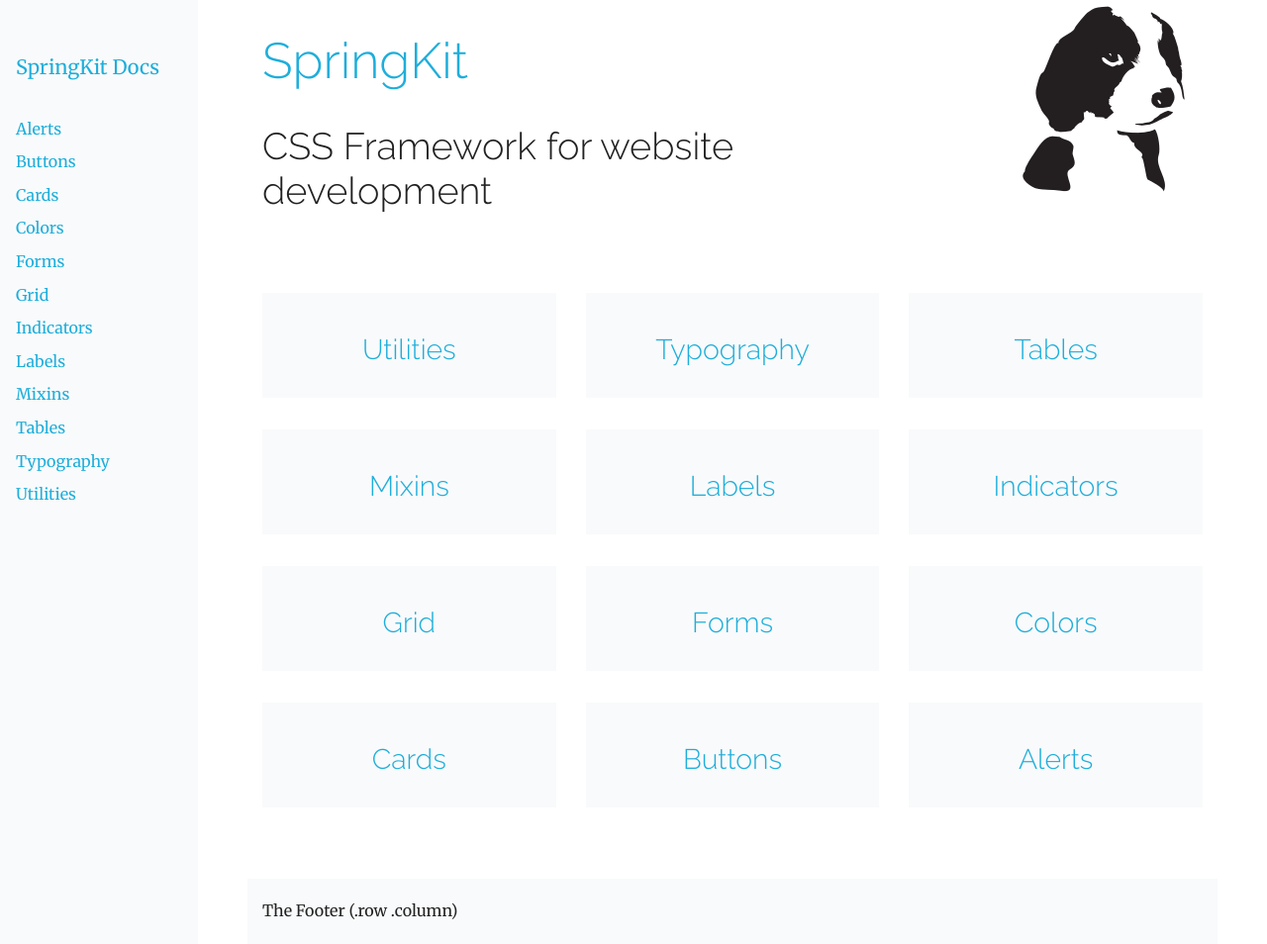
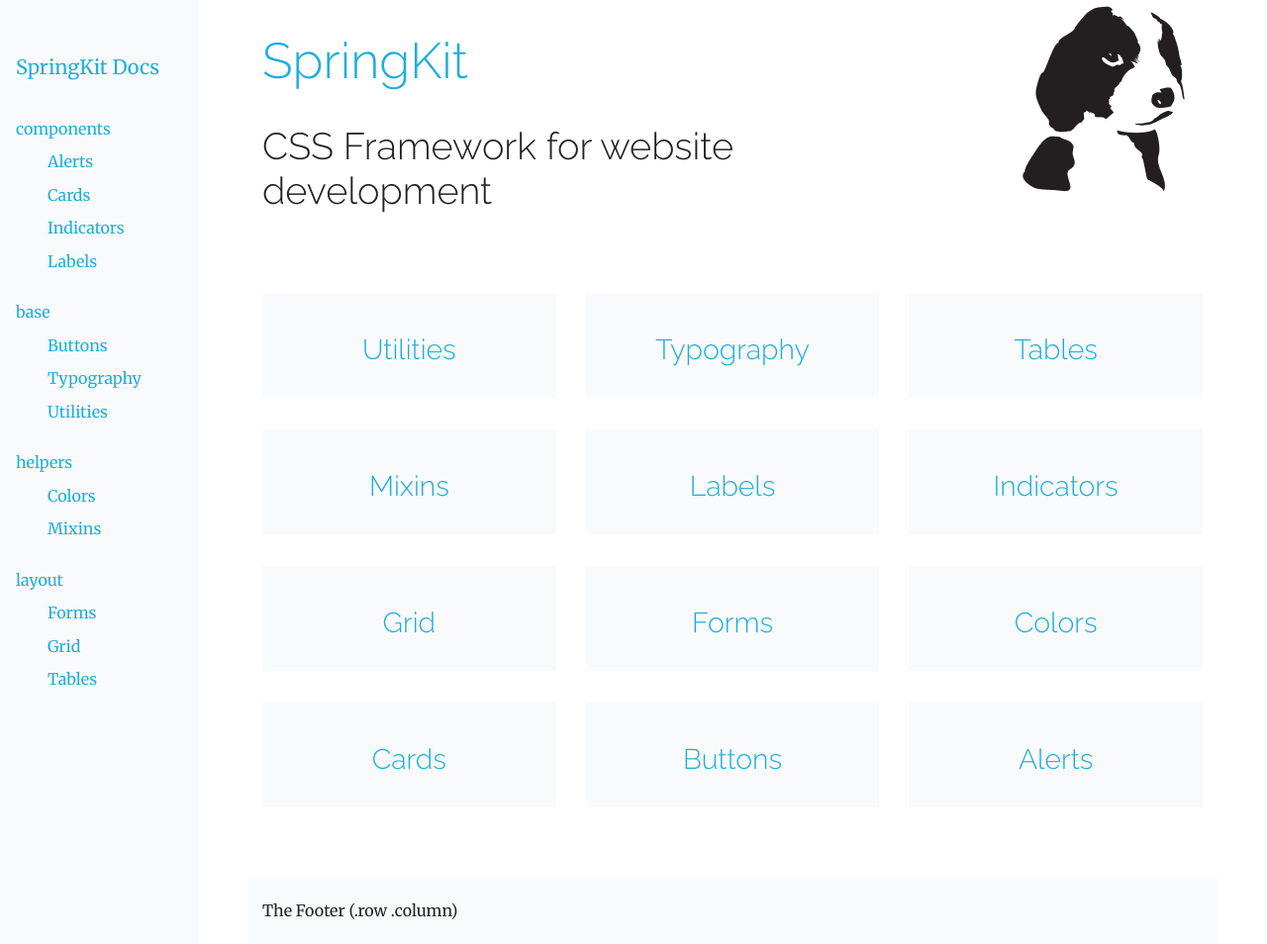
Before and after one commit to pixelspring/SpringKit, a Jekyll site: the page built from docs/index.html, in a window 1280 px wide and 954 px high. Shown: the whole window at 99% size. Built offline with Jekyll 4.4.1, drawn with Linux system fonts in a browser that asks for light colours.

Commit message:
Change sidebar nav to include category output

```diff
--- a/docs/_includes/sidebar.html
+++ b/docs/_includes/sidebar.html
@@ -4,9 +4,15 @@
         <a class="site-title" href="{{ site.baseurl }}/">{{ site.title }}</a><br>
 
         <ul class="main-nav">
-            {% for post in site.posts reversed %}
-                <li>
-                    <a class="" href="{{ post.url | prepend: site.baseurl }}">{{ post.title }}</a>
+            {% for category in site.categories %}
+                <li><a name="{{ category | first }}">{{ category | first }}</a>
+                    <ul>
+                    {% for posts in category %}
+                        {% for post in posts reversed %}
+                            <li><a href="{{ post.url }}">{{ post.title }}</a></li>
+                        {% endfor %}
+                    {% endfor %}
+                    </ul>
                 </li>
             {% endfor %}
         </ul>
```
